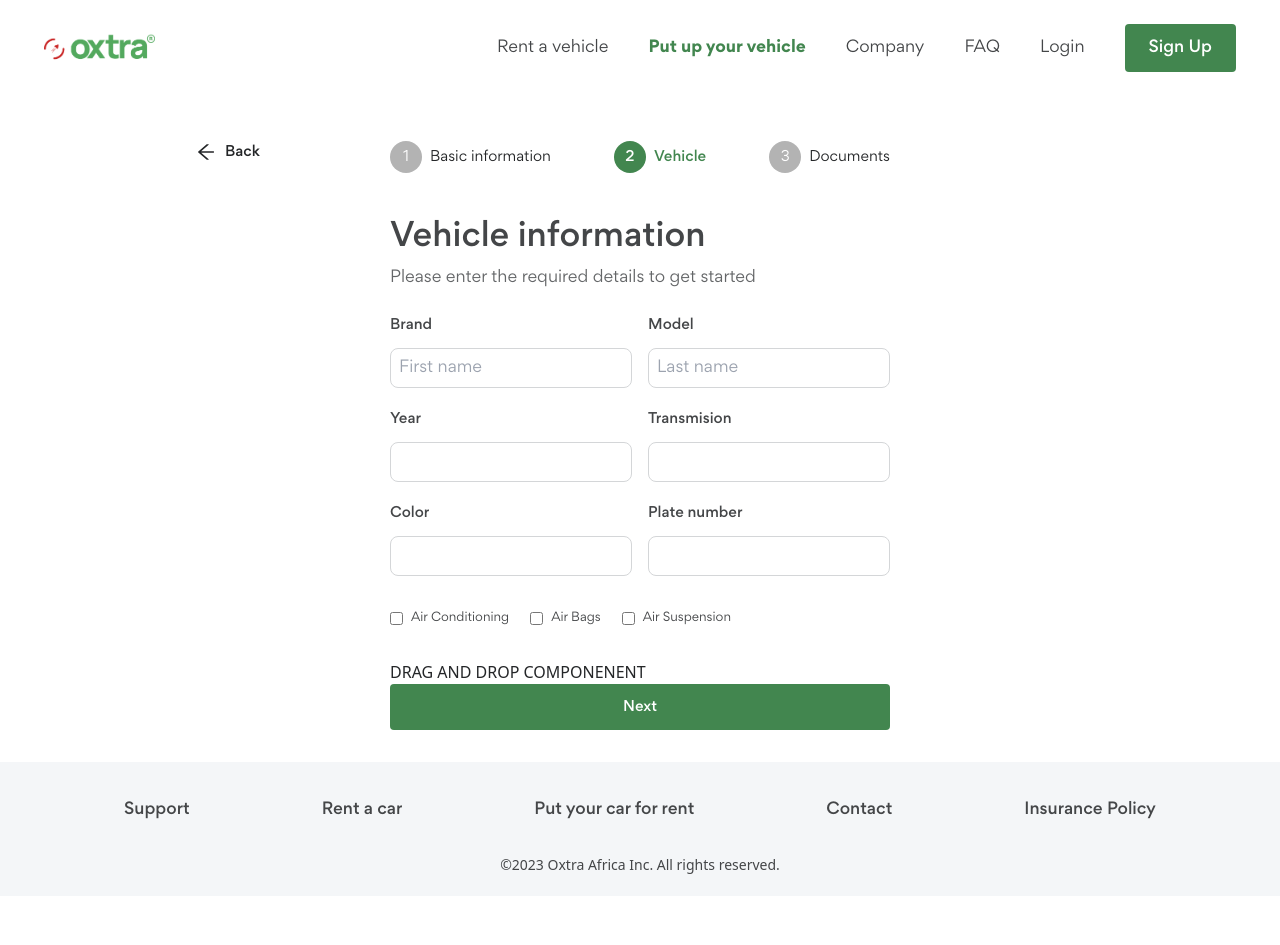
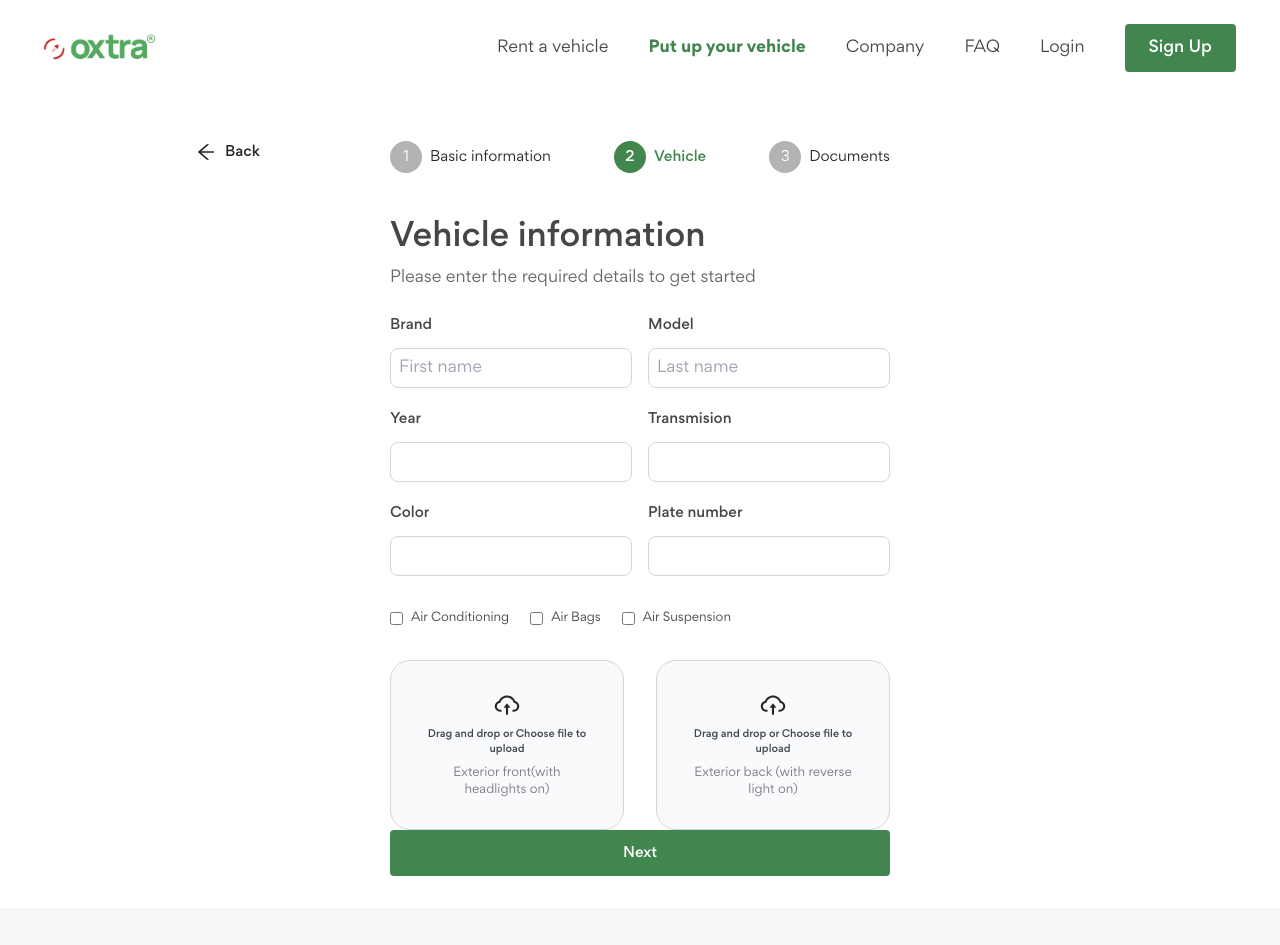
Before and after one commit to arudovwen/Oxtra-Web-Frontend, a Next.js app: page /put-up-your-vehicle/vehicle in a window 1280 px wide. Shown: the top 945 px of the page. Before the commit the page ends 896 px from the top, so only its background shows below. Built offline with nearby package versions, Linux system fonts and the light colour scheme.

Commit message:
documents

```diff
--- a/components/Forms/VehicleInformationForm.tsx
+++ b/components/Forms/VehicleInformationForm.tsx
@@ -1,8 +1,9 @@
-import React from 'react';
+import React, { useState, useRef } from 'react';
 import Typography from '../Typography';
 import classNames from 'classnames';
 import Button from '../Button';
 import { useRouter } from 'next/router';
+import { AiOutlineCloudUpload } from 'react-icons/ai';
 
 const labelClasses = classNames(
   'block text-[14px] leading-[14px] font-gordita-medium text-brandGray-300'
@@ -10,6 +11,14 @@ const labelClasses = classNames(
 
 const inputClasses = classNames(
   `px-2  h-[40px] py-2 border border-[#d4d6d8] rounded-lg mt-3  w-full font-gordita-regular`
+);
+
+const dragAndDropClasses = classNames(
+  `font-gordita-medium my-2 text-[10px] text-[#41454C] `
+);
+
+const typeDocClasses = classNames(
+  `text-[#797980] font-gordita-regular text-[12px] leading-[17px] `
 );
 
 const vehicleFeatures = [
@@ -31,6 +40,13 @@ const VehicleInformationForm = () => {
     e.preventDefault();
     router.push('/put-up-your-vehicle/documents');
   };
+
+  const [dragEnter, setDragEnter] = useState(false);
+
+  const [exteriorFront, setExteriorFront] = useState<{ name: string } | null>();
+  const [exteriorBack, setExteriorBack] = useState<{ name: string } | null>();
+
+  const wrapperRef = useRef(null);
 
   return (
     <main className='w-[90%] lg:mx-auto lg:max-w-[500px]'>
@@ -128,7 +144,68 @@ const VehicleInformationForm = () => {
                 );
               })}
             </div>
-            <div>DRAG AND DROP COMPONENENT</div>
+
+            <div className='grid grid-cols-2 gap-[32px]'>
+              <div
+                ref={wrapperRef}
+                className='drop-file-input bg-[#f9fafb]
+                '
+              >
+                <span className=''>
+                  <AiOutlineCloudUpload className='w-7 h-7' />
+                </span>
+
+                <div className={dragAndDropClasses}>
+                  Drag and drop or Choose file to upload
+                </div>
+                <span className={typeDocClasses}>
+                  {exteriorFront?.name || 'Exterior front(with headlights on)'}
+                </span>
+                <input
+                  multiple={false}
+                  type='file'
+                  value=''
+                  required
+                  onChange={(e: React.ChangeEvent<HTMLInputElement>) => {
+                    if (!e.target.files) {
+                      return;
+                    }
+                    setExteriorFront(e.target.files[0]);
+                  }}
+                />
+              </div>
+
+              <div
+                ref={wrapperRef}
+                className='drop-file-input bg-[#f9fafb]
+                '
+              >
+                <span className=''>
+                  <AiOutlineCloudUpload className='w-7 h-7' />
+                </span>
+
+                <div className={dragAndDropClasses}>
+                  Drag and drop or Choose file to upload
+                </div>
+                <span className={typeDocClasses}>
+                  {exteriorBack?.name ||
+                    'Exterior back (with reverse light on)'}
+                </span>
+                <input
+                  multiple={false}
+                  type='file'
+                  value=''
+                  required
+                  onChange={(e: React.ChangeEvent<HTMLInputElement>) => {
+                    if (!e.target.files) {
+                      return;
+                    }
+                    setExteriorBack(e.target.files[0]);
+                  }}
+                />
+              </div>
+            </div>
+
             <Button
               bg='bg-brandGreen-300'
               hover='hover:bg-brandGray-200'
--- a/package.json
+++ b/package.json
@@ -15,6 +15,7 @@
     "@types/node": "18.15.3",
     "@types/react": "18.0.28",
     "@types/react-dom": "18.0.11",
+    "@yelysei/react-files-drag-and-drop": "^1.0.0",
     "axios": "^1.3.6",
     "classnames": "^2.3.2",
     "eslint": "8.36.0",
@@ -22,6 +23,7 @@
     "next": "13.2.4",
     "react": "18.2.0",
     "react-dom": "18.2.0",
+    "react-drag-drop-files": "^2.3.10",
     "react-fast-marquee": "^1.5.2",
     "react-hot-toast": "^2.4.0",
     "react-icons": "^4.8.0",
--- a/styles/globals.css
+++ b/styles/globals.css
@@ -42,3 +42,30 @@ input[type='time'],
 input[type='date'] {
   -webkit-appearance: none;
 }
+
+.drop-file-input {
+  position: relative;
+  padding: 30px 30px;
+  border: 1px solid #d4d6d8;
+  border-radius: 20px;
+  display: flex;
+  flex-direction: column;
+  align-items: center;
+  justify-content: center;
+  text-align: center;
+}
+
+.drop-file-input input {
+  opacity: 0;
+  position: absolute;
+  top: 0;
+  left: 0;
+  width: 100%;
+  height: 100%;
+  cursor: pointer;
+}
+
+.drop-file-input:hover,
+.drop-file-input.dragover {
+  opacity: 0.6;
+}
```
Also changed, not shown: 1 other file (tests, documents, lock files or other folders).
